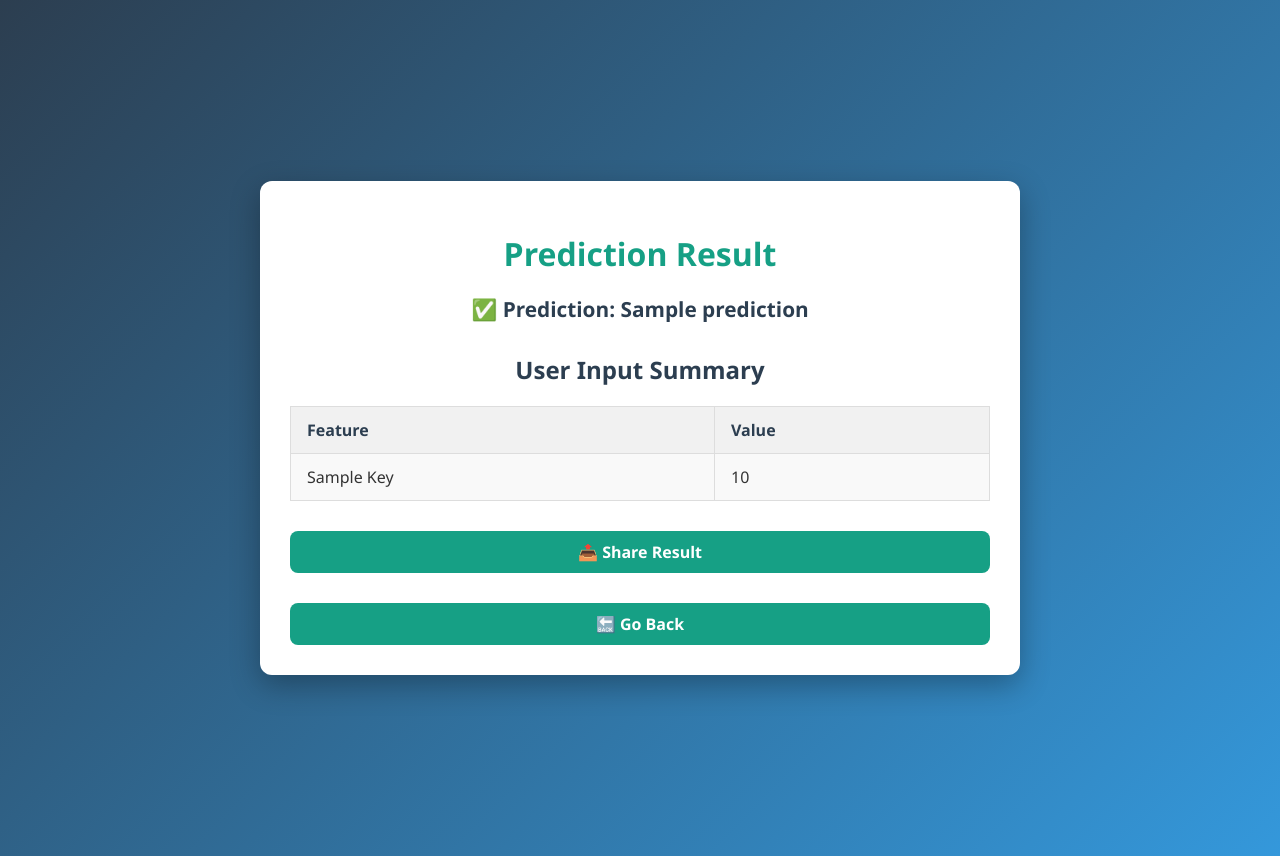
After one commit to harsh5921/cardiovasculardiseaseprediction, a Flask app: template templates/result.html in a window 1280 px wide. The commit adds this page. Run offline with Flask 3, Linux system fonts and the light colour scheme; the template is opened without the code that fills it: most values are stand-ins (such as "Sample title", 1, 10 or a date in 2020); parts of the project's set-up code (start-up, migrations or seed data) failed here and were passed over.

Commit message:
Update prediction logic and UI; add share button and result page

```diff
--- a/app.py
+++ b/app.py
@@ -1,9 +1,10 @@
-from flask import Flask, request, render_template
+from flask import Flask, request, render_template, redirect, url_for, session
 import joblib
 import numpy as np
 import pandas as pd
 
 app = Flask(__name__)
+app.secret_key = 'this_is_a_super_secret_key_5921'
 
 # Load the trained HistGradientBoostingClassifier pipeline
 model_path = 'models/hist_gb.joblib'  # Make sure this file exists
@@ -19,26 +20,34 @@ FEATURE_NAMES = [
 def home():
     if request.method == 'POST':
         try:
-            # Collect input values from form
-            input_features = []
+            input_features = {}
             for feature in FEATURE_NAMES:
                 value = request.form.get(feature)
-                if value is None or value.strip() == '':
+                if value is None or value == '':
                     return render_template('index.html', error=f'Missing value for {feature}', features=FEATURE_NAMES)
-                input_features.append(float(value))
+                input_features[feature] = float(value)
 
-            input_df = pd.DataFrame([input_features], columns=FEATURE_NAMES)
+            input_array = pd.DataFrame([input_features], columns=FEATURE_NAMES)
 
-# Predict
-            prediction = model.predict(input_df)
+            prediction = model.predict(input_array)
             result = 'At Risk' if prediction[0] == 1 else 'No Risk'
 
-            return render_template('index.html', prediction=result, features=FEATURE_NAMES)
+            session['prediction'] = result
+            session['user_data'] = input_features
+            return redirect(url_for('result'))
 
         except Exception as e:
             return render_template('index.html', error=str(e), features=FEATURE_NAMES)
 
     return render_template('index.html', features=FEATURE_NAMES)
 
+@app.route('/result')
+def result():
+    prediction = session.get('prediction')
+    user_data = session.get('user_data')
+    if not prediction or not user_data:
+        return redirect(url_for('home'))
+    return render_template('result.html', prediction=prediction, user_data=user_data)
+
 if __name__ == '__main__':
     app.run(debug=True)
--- /dev/null
+++ b/templates/result.html
@@ -0,0 +1,200 @@
+<!DOCTYPE html>
+<html lang="en">
+<head>
+    <meta charset="UTF-8">
+    <title>Prediction Result</title>
+    <meta name="viewport" content="width=device-width, initial-scale=1.0">
+    <style>
+        body {
+            font-family: 'Segoe UI', sans-serif;
+            background: linear-gradient(135deg, #2c3e50, #3498db);
+            color: #333;
+            display: flex;
+            justify-content: center;
+            align-items: center;
+            min-height: 100vh;
+            padding: 20px;
+        }
+
+        .container {
+            background: #fff;
+            color: #333;
+            border-radius: 12px;
+            padding: 30px;
+            max-width: 700px;
+            width: 100%;
+            box-shadow: 0 10px 30px rgba(0, 0, 0, 0.3);
+            animation: fadeIn 0.7s ease-in-out;
+        }
+
+        @keyframes fadeIn {
+            from { opacity: 0; transform: translateY(-10px); }
+            to { opacity: 1; transform: translateY(0); }
+        }
+
+        h1 {
+            text-align: center;
+            color: #16a085;
+            margin-bottom: 20px;
+        }
+
+        .prediction {
+            font-size: 1.3em;
+            text-align: center;
+            margin-bottom: 30px;
+            color: #2c3e50;
+            font-weight: bold;
+        }
+
+        h2 {
+            text-align: center;
+            margin-bottom: 20px;
+            color: #2c3e50;
+        }
+
+        table {
+            width: 100%;
+            border-collapse: collapse;
+            margin-bottom: 20px;
+        }
+
+        th, td {
+            padding: 12px 16px;
+            border: 1px solid #ddd;
+            text-align: left;
+        }
+
+        th {
+            background-color: #f1f1f1;
+            color: #2c3e50;
+        }
+
+        tr:nth-child(even) {
+            background-color: #f9f9f9;
+        }
+
+        tr:hover {
+            background-color: #f0faff;
+        }
+
+        .back-btn {
+            display: block;
+            margin: 0 auto;
+            text-align: center;
+            padding: 10px 20px;
+            background-color: #16a085;
+            color: #fff;
+            text-decoration: none;
+            border-radius: 8px;
+            transition: background 0.3s ease;
+            font-weight: bold;
+        }
+
+        .back-btn:hover {
+            background-color: #138d75;
+        }
+
+        .share-btn {
+            display: inline-block;
+            padding: 12px 18px;
+            margin: 10px;
+            background-color: #3498db;
+            color: white;
+            border: none;
+            border-radius: 8px;
+            font-weight: bold;
+            font-size: 1rem;
+            cursor: pointer;
+            transition: background 0.3s ease;
+        }
+
+        .share-btn:hover {
+            background-color: #2c80b4;
+    }
+
+    </style>
+</head>
+<script>
+    function shareResult() {
+        const prediction = "{{ prediction }}";
+        const url = window.location.href;
+        const message = `🩺 Cardio Disease Prediction Result:\nResult: ${prediction}\nCheck it here: ${url}`;
+
+        if (navigator.share) {
+            navigator.share({
+                title: 'Cardio Disease Prediction Result',
+                text: message,
+                url: url
+            })
+            .then(() => console.log('Result shared successfully.'))
+            .catch((error) => {
+                document.getElementById("share-error").innerText = "❌ Sharing failed or was cancelled.";
+                console.error('Error sharing:', error);
+            });
+        } else {
+            document.getElementById("share-error").innerText = "❌ Your browser doesn't support native sharing.";
+        }
+    }
+</script>
+
+<body>
+    <div class="container">
+        <h1>Prediction Result</h1>
+
+        <div class="prediction">
+            ✅ Prediction: {{ prediction }}
+        </div>
+
+        <h2>User Input Summary</h2>
+        <table>
+            <tr>
+                <th>Feature</th>
+                <th>Value</th>
+            </tr>
+            {% for key, value in user_data.items() %}
+                <tr>
+                    <td>
+                        {% if key == 'ap_hi' %}
+                            Systolic BP
+                        {% elif key == 'ap_lo' %}
+                            Diastolic BP
+                        {% elif key == 'gluc' %}
+                            Glucose
+                        {% elif key == 'alco' %}
+                            Alcohol
+                        {% elif key == 'smoke' %}
+                            Smoking
+                        {% elif key == 'active' %}
+                            Physical Activity
+                        {% elif key == 'height' %}
+                            Height (cm)
+                        {% elif key == 'weight' %}
+                            Weight (kg)
+                        {% else %}
+                            {{ key.replace('_', ' ').title() }}
+                        {% endif %}
+                    </td>
+                    <td>
+                        {% if key in ['smoke', 'alco', 'active'] %}
+                            {{ 'Yes' if value == 1 else 'No' }}
+                        {% elif key == 'gender' %}
+                            {{ 'Male' if value == 1 else 'Female' }}
+                        {% elif key == 'cholesterol' %}
+                            {% if value == 1 %}Normal{% elif value == 2 %}Above Normal{% else %}Well Above Normal{% endif %}
+                        {% elif key == 'gluc' %}
+                            {% if value == 1 %}Normal{% elif value == 2 %}Above Normal{% else %}Well Above Normal{% endif %}
+                        {% else %}
+                            {{ value|int }}
+                        {% endif %}
+                    </td>
+                </tr>
+            {% endfor %}
+        </table>
+        <div style="text-align:center; margin: 30px 0;">
+            <a href="javascript:void(0);" onclick="shareResult()" class="back-btn">📤 Share Result</a>
+            <p id="share-error" style="color: red; margin-top: 10px;"></p>
+        </div>
+        <a href="{{ url_for('home') }}" class="back-btn">🔙 Go Back</a>
+    </div>
+</body>
+</html>
```
Also changed, not shown: templates/index.html (+7 -6 lines).
